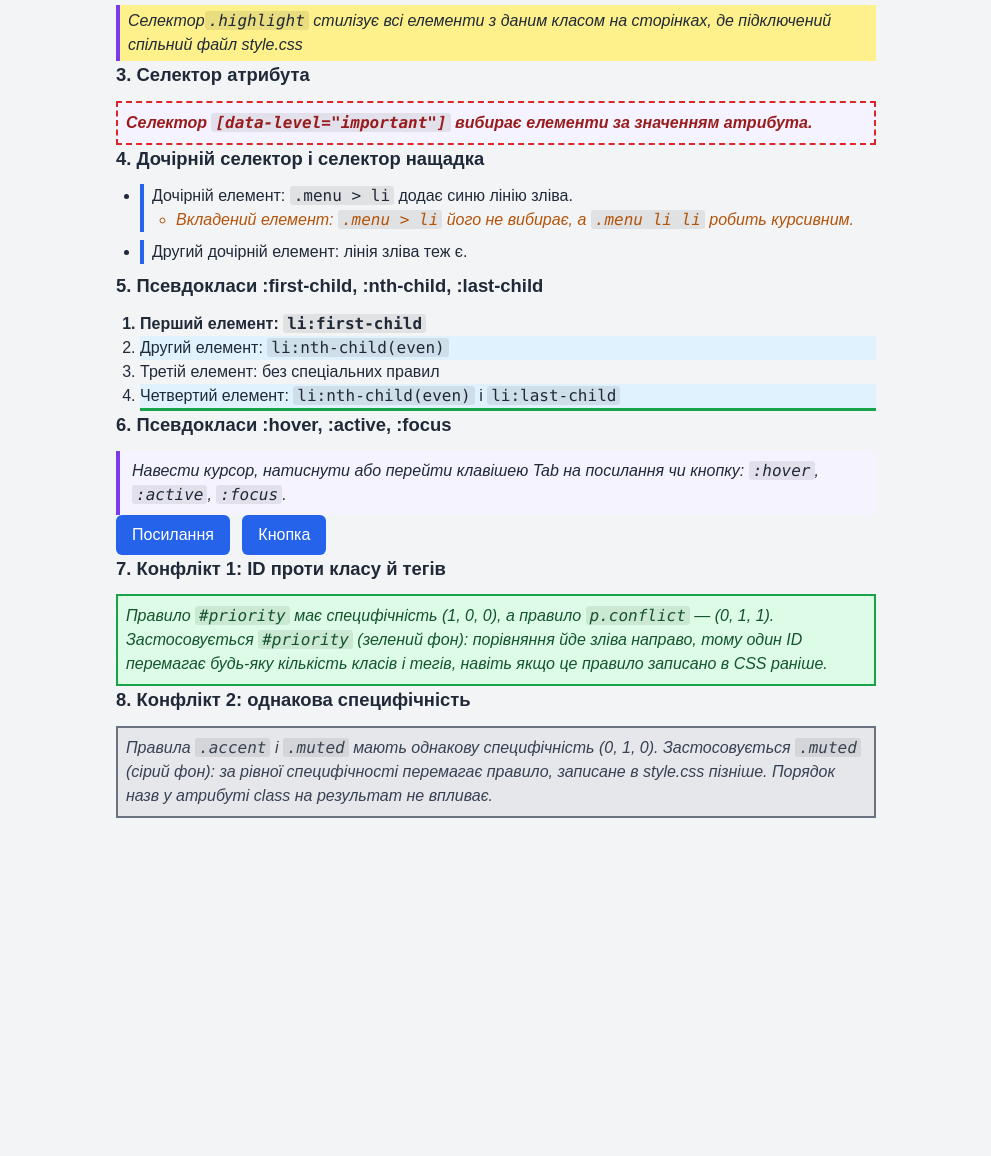
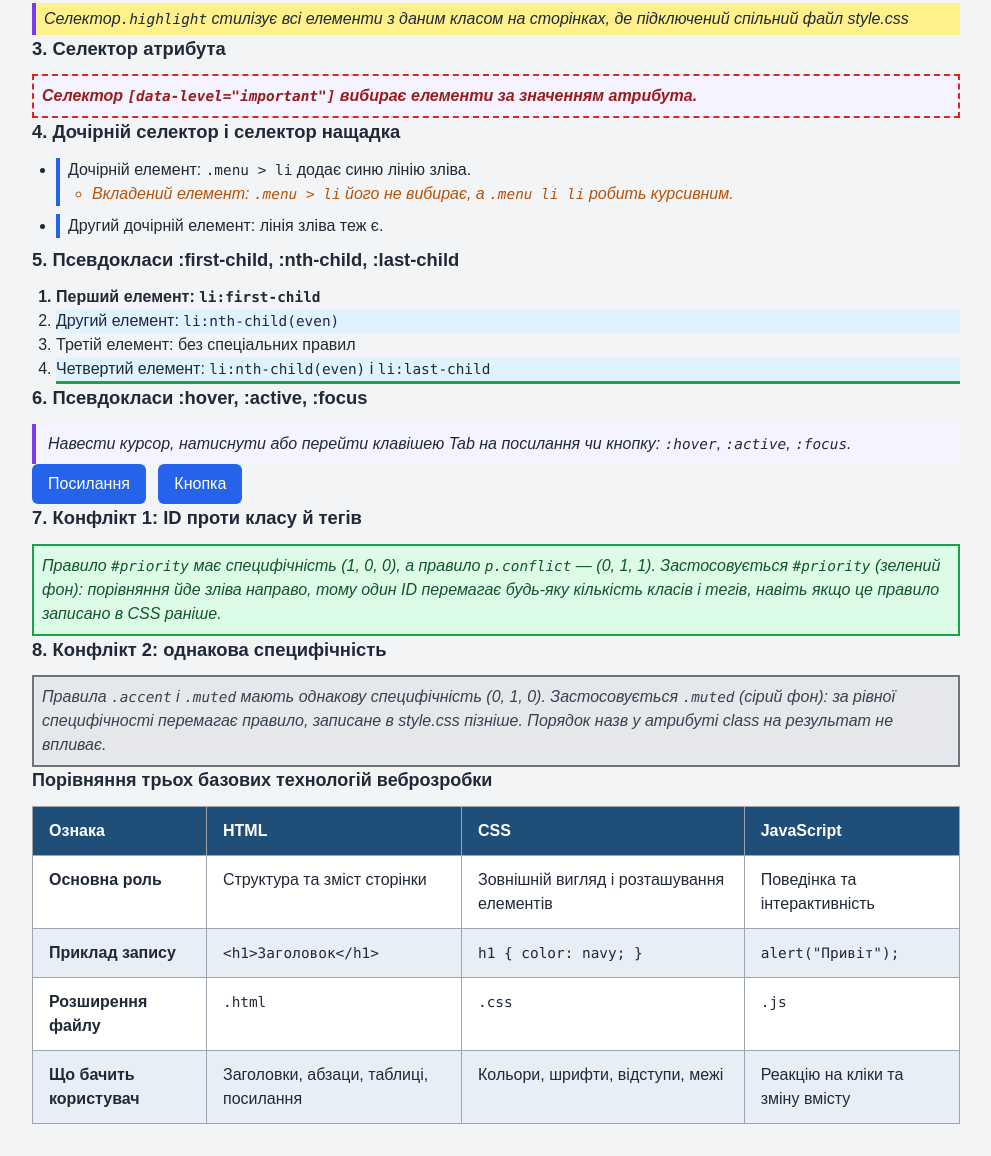
Before and after one commit to YehorVahin/homework4, a plain HTML site: page index.html in a window 1280 px wide. Shown: the part 228-1384 px from the top of the page, without its empty margins (144-1135 px from the left). Before the commit the page ends 1070 px from the top, so only its background shows below. Drawn offline with Linux system fonts and the light colour scheme.

Commit message:
added tab and styles

```diff
--- a/index.html
+++ b/index.html
@@ -7,7 +7,7 @@
     <title>Homework GitHub Second Branch</title>
   </head>
   <body>
-    <main>
+    <main class="container">
       <h1>Селектори CSS та специфічність</h1>
       <h2>1. Селектор тега</h2>
       <p>
@@ -69,6 +69,47 @@
         за рівної специфічності перемагає правило, записане в style.css пізніше.
         Порядок назв у атрибуті class на результат не впливає.
       </p>
+      <div class="table-wrap">
+        <table>
+          <caption>
+            Порівняння трьох базових технологій веброзробки
+          </caption>
+          <thead>
+            <tr>
+              <th scope="col">Ознака</th>
+              <th scope="col">HTML</th>
+              <th scope="col">CSS</th>
+              <th scope="col">JavaScript</th>
+            </tr>
+          </thead>
+          <tbody>
+            <tr>
+              <th scope="row">Основна роль</th>
+              <td>Структура та зміст сторінки</td>
+              <td>Зовнішній вигляд і розташування елементів</td>
+              <td>Поведінка та інтерактивність</td>
+            </tr>
+            <tr>
+              <th scope="row">Приклад запису</th>
+              <td><code>&lt;h1&gt;Заголовок&lt;/h1&gt;</code></td>
+              <td><code>h1 { color: navy; }</code></td>
+              <td><code>alert("Привіт");</code></td>
+            </tr>
+            <tr>
+              <th scope="row">Розширення файлу</th>
+              <td><code>.html</code></td>
+              <td><code>.css</code></td>
+              <td><code>.js</code></td>
+            </tr>
+            <tr>
+              <th scope="row">Що бачить користувач</th>
+              <td>Заголовки, абзаци, таблиці, посилання</td>
+              <td>Кольори, шрифти, відступи, межі</td>
+              <td>Реакцію на кліки та зміну вмісту</td>
+            </tr>
+          </tbody>
+        </table>
+      </div>
     </main>
   </body>
 </html>
--- a/style.css
+++ b/style.css
@@ -1,3 +1,38 @@
+@font-face {
+  font-family: "Inter Local";
+  src: url("fonts/Inter-Regular-subset.woff2") format("woff2");
+  font-weight: 400;
+  font-style: normal;
+  font-display: swap;
+}
+
+@font-face {
+  font-family: "Inter Local";
+  src: url("fonts/Inter-Bold-subset.woff2") format("woff2");
+  font-weight: 700;
+  font-style: normal;
+  font-display: swap;
+}
+:root {
+  --text: #1f2933;
+  --muted: #52606d;
+  --bg: #f5f7fa;
+  --border: #9aa5b1;
+  --head-bg: #1f4e79;
+  --head-text: #ffffff;
+  --row-odd: #ffffff;
+  --row-even: #e8eef5;
+}
+*,
+*::before,
+*::after {
+  box-sizing: border-box;
+}
+
+html {
+  -webkit-text-size-adjust: 100%;
+  text-size-adjust: 100%;
+}
 body {
   margin: 0;
   background-color: #f3f4f6;
@@ -5,14 +40,15 @@ body {
   font-family: Arial, Helvetica, sans-serif;
   line-height: 1.5;
 }
-main {
-  max-width: 760px;
-  margin: 0 auto;
-  padding: 24px 16px;
+.container {
+  max-width: 60rem;
+  margin-inline: auto;
+  padding: 2rem 1rem;
 }
 h1 {
-  margin: 0 0 24px;
-  font-size: 1.75rem;
+  font-size: clamp(1.5rem, 4vw, 2.25rem);
+  line-height: 1.2;
+  margin-bottom: 0.75rem;
 }
 
 h2 {
@@ -27,10 +63,9 @@ p {
   font-style: italic;
 }
 code {
-  padding: 0 4px;
-  border-radius: 3px;
-  background-color: rgba(0, 0, 0, 0.08);
-  font-family: Consolas, "Courier New", monospace;
+  font-family:
+    ui-monospace, "Cascadia Code", Consolas, "Courier New", monospace;
+  font-size: 0.9em;
 }
 .highlight {
   padding: 4px 8px;
@@ -125,3 +160,53 @@ p.conflict {
   background-color: #e5e7eb;
   color: #374151;
 }
+table {
+  border-collapse: collapse;
+  border-spacing: 0;
+}
+
+th {
+  font-weight: 700;
+  text-align: left;
+}
+.table-wrap {
+  overflow-x: auto;
+}
+table {
+  width: 100%;
+  border: 1px solid var(--border);
+  background: var(--row-odd);
+}
+
+caption {
+  caption-side: top;
+  padding: 0 0 0.75rem;
+  text-align: left;
+  font-weight: 700;
+  font-size: 1.125rem;
+}
+
+th,
+td {
+  padding: 0.75rem 1rem;
+  border: 1px solid var(--border);
+  vertical-align: top;
+  overflow-wrap: anywhere;
+}
+
+thead th {
+  background: var(--head-bg);
+  color: var(--head-text);
+}
+
+tbody th {
+  background: transparent;
+}
+
+tbody tr:nth-child(odd) {
+  background: var(--row-odd);
+}
+
+tbody tr:nth-child(even) {
+  background: var(--row-even);
+}
```
